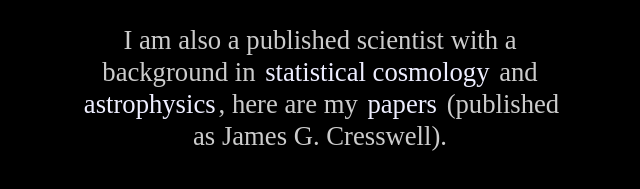
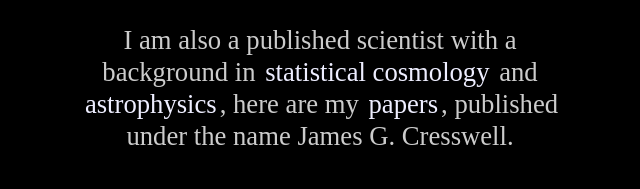
Before and after one commit to jimCresswell/jimcresswell.github.io, a plain HTML site: page index.html in a window 1280 px wide. Shown: the part 351-540 px from the top of the page, without its empty margins (320-960 px from the left). Drawn offline with Linux system fonts and the light colour scheme.

Commit message:
No brackets.

```diff
--- a/index.html
+++ b/index.html
@@ -37,7 +37,7 @@
 			</h1>
 			<section class="description">
 				<p>My name is <span itemprop="name">Jim Cresswell</span>. I am a product focussed <span itemprop="role">creative technologist</span>. Here I am on <a href="https://github.com/jimCresswell/">Github</a> and <a href="https://twitter.com/JimCresswell">Twitter</a> and <a href="http://uk.linkedin.com/in/jimcresswell/">LinkedIn</a> and here is my <a href="http://jimcresswell.net/cv">CV</a>.</p>
-				<p>I am also a published scientist with a background in <a href="http://en.wikipedia.org/wiki/Physical_cosmology">statistical cosmology</a> and <a href="http://en.wikipedia.org/wiki/Astrophysics">astrophysics</a>, here are my <a href="http://arxiv.org/find/astro-ph/1/au:+Cresswell_J_G/0/1/0/all/0/1">papers</a> (published as <span itemprop="name">James G. Cresswell</span>).</p>
+				<p>I am also a published scientist with a background in <a href="http://en.wikipedia.org/wiki/Physical_cosmology">statistical cosmology</a> and <a href="http://en.wikipedia.org/wiki/Astrophysics">astrophysics</a>, here are my <a href="http://arxiv.org/find/astro-ph/1/au:+Cresswell_J_G/0/1/0/all/0/1">papers</a>, published under the name <span itemprop="name">James G. Cresswell</span>.</p>
 			</section>
 			<a class="nodisplay" href="https://plus.google.com/107813750943547987996?rel=author" />
 			<a class="nodisplay" href="https://plus.google.com/107813750943547987996" rel="publisher" />
```
